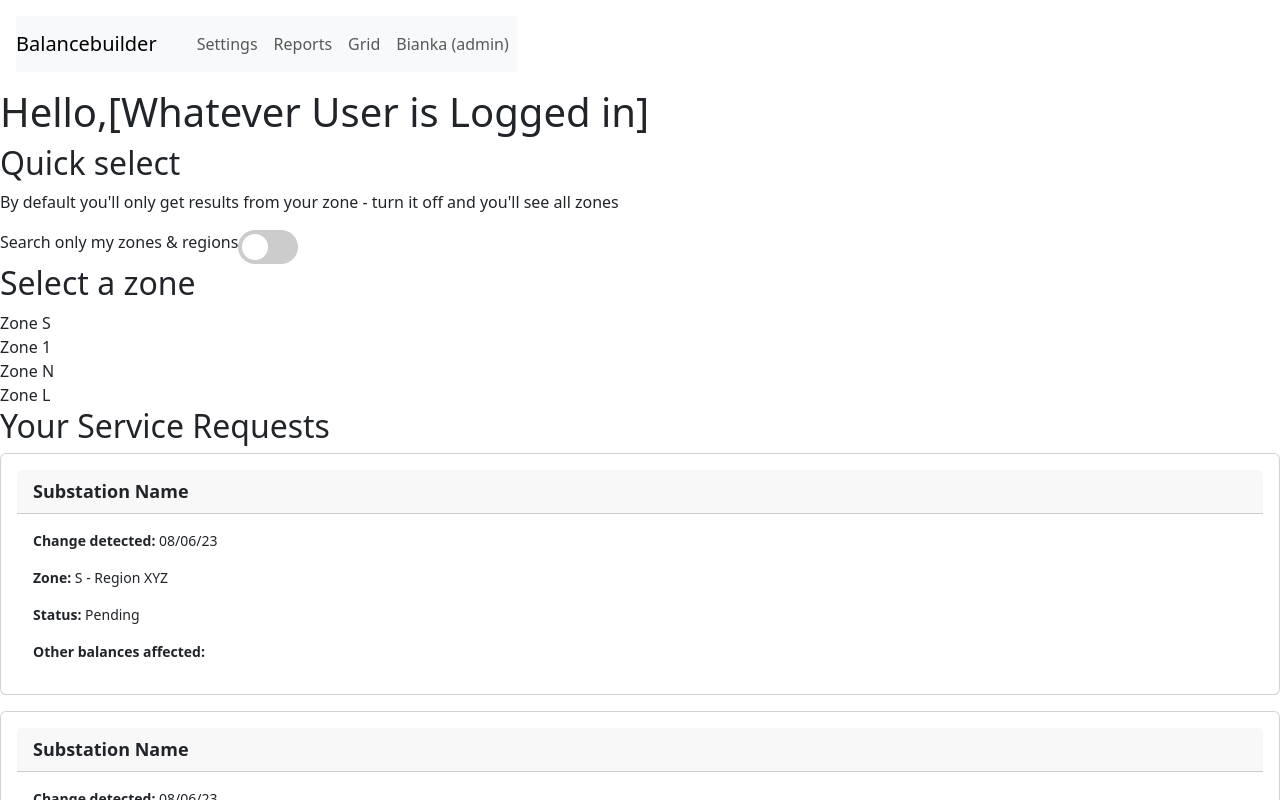
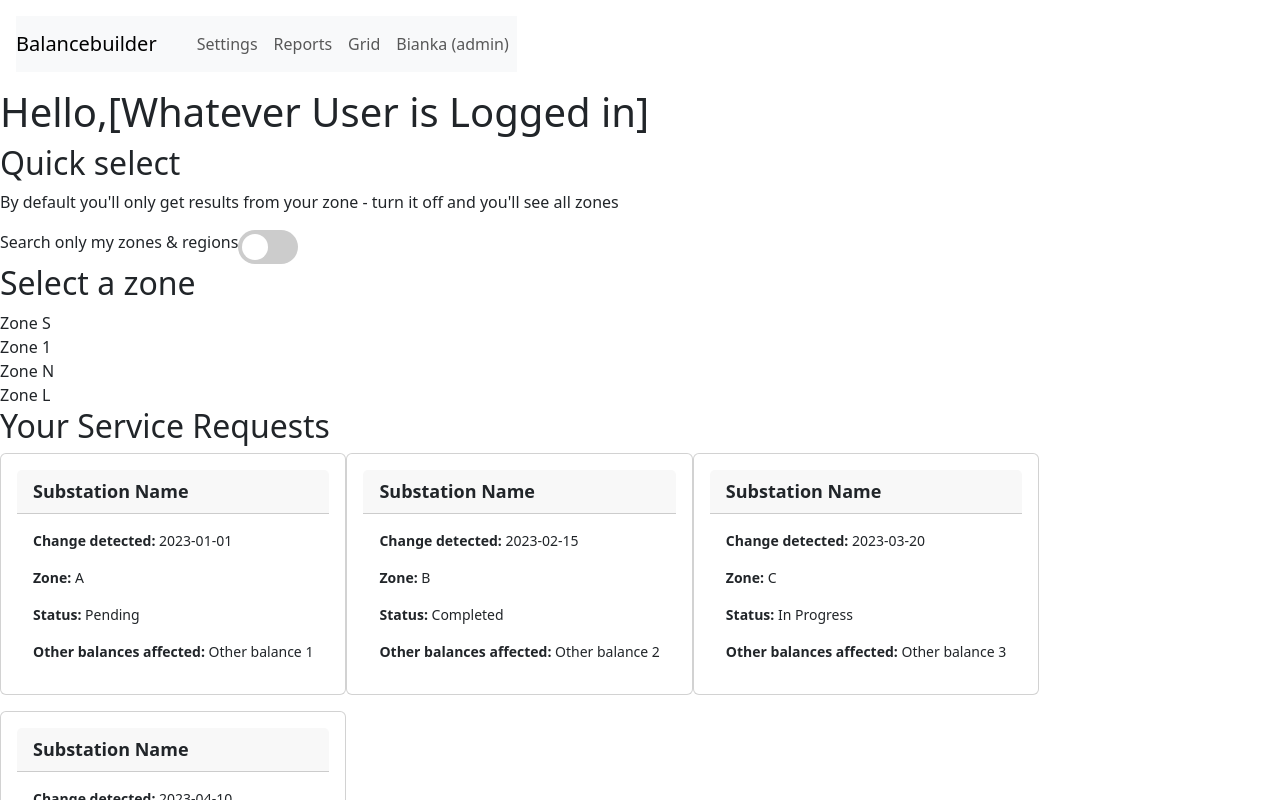
Before and after one commit to RamonaDualStudentin/my-app, a React (Create React App) app: page / in a window 1280 px wide. Shown: the top 800 px of the page. Built offline with nearby package versions, Linux system fonts and the light colour scheme.

Commit message:
cards are aligned

```diff
--- a/src/serviceRequest.js
+++ b/src/serviceRequest.js
@@ -1,24 +1,56 @@
 import React from "react";
-import ServiceRequestcards from "./serviceRequestcards";
+import ServiceRequestCard from "./serviceRequestcards";
 
 function ServiceRequest() {
-
-
-
   const cardData = [
-    { name: "Card 1", date: "2023-01-01", status: "Pending", zone: "A", region: "X" },
-    { name: "Card 2", date: "2023-02-15", status: "Completed", zone: "B", region: "Y"},
-    { name: "Card 3", date: "2023-03-20", status: "In Progress", zone: "C", region: "Z" },
-    { name: "Card 4", date: "2023-04-10", status: "Pending", zone: "D", region: "Namur 70 "},
+    {
+      name: "Card 1",
+      changeDetected: "2023-01-01",
+      status: "Pending",
+      zone: "A",
+      region: "X",
+      otherBalances: "Other balance 1",
+    },
+    {
+      name: "Card 2",
+      changeDetected: "2023-02-15",
+      status: "Completed",
+      zone: "B",
+      region: "Y",
+      otherBalances: "Other balance 2",
+    },
+    {
+      name: "Card 3",
+      changeDetected: "2023-03-20",
+      status: "In Progress",
+      zone: "C",
+      region: "Z",
+      otherBalances: "Other balance 3",
+    },
+    {
+      name: "Card 4",
+      changeDetected: "2023-04-10",
+      status: "Pending",
+      zone: "D",
+      region: "Namur 70",
+      otherBalances: "Other balance 4",
+    },
   ];
 
   return (
     <div className="serviceRequest">
       <h2>Your Service Requests</h2>
-      <div style={{ display: "flex", flexWrap: "wrap" }}></div>
-      {cardData.map((card, index) => (
-        <ServiceRequestcards key={index} {...card} />
-      ))}
+      <div style={{ display: "flex", flexWrap: "wrap" }}>
+        {cardData.map((card, index) => (
+          <ServiceRequestCard
+            key={index}
+            changeDetected={card.changeDetected}
+            zone={card.zone}
+            status={card.status}
+            otherBalances={card.otherBalances}
+          />
+        ))}
+      </div>
     </div>
   );
 }
--- a/src/serviceRequestcards.js
+++ b/src/serviceRequestcards.js
@@ -1,18 +1,21 @@
 import React from "react";
 import "./styling for the components/serviceRequestcards.css";
 
-function ServiceRequestCard({ name, date, status, zone, region }) {
+
+    function ServiceRequestCard({ changeDetected, zone, status, otherBalances }) {
       return (
         <div class="card">
           <div class="card-header">Substation Name</div>
           <div class="card-body">
-      <p><strong>Change detected:</strong> 08/06/23</p>
-      <p><strong>Zone:</strong> S - Region XYZ</p>
-      <p><strong>Status:</strong> Pending</p>
-      <strong>Other balances affected:</strong>
+            <p><strong>Change detected:</strong> {changeDetected}</p>
+            <p><strong>Zone:</strong> {zone}</p>
+            <p><strong>Status:</strong> {status}</p>
+            <strong>Other balances affected:</strong> {otherBalances}
           </div>
         </div>
       );
     }
 
+
+
 export default ServiceRequestCard;
```
Lines whose indentation alone changed are shown as unchanged.
